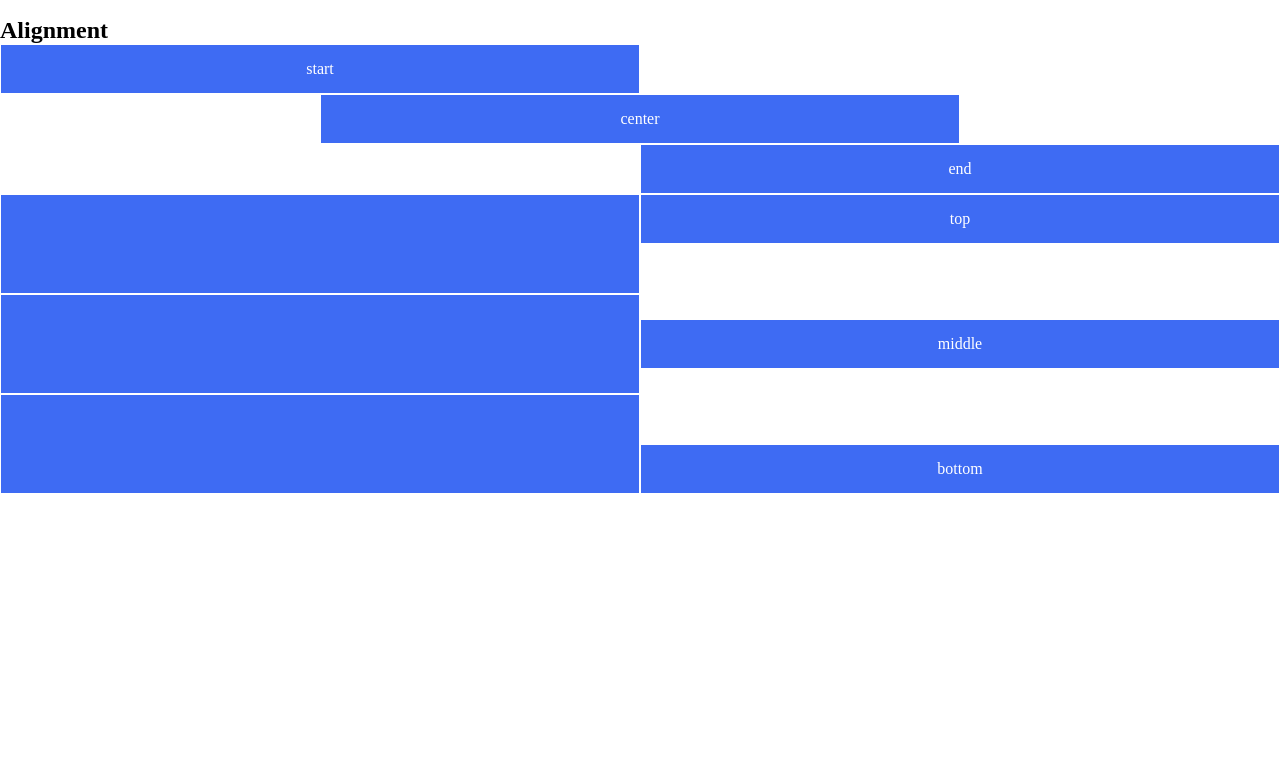
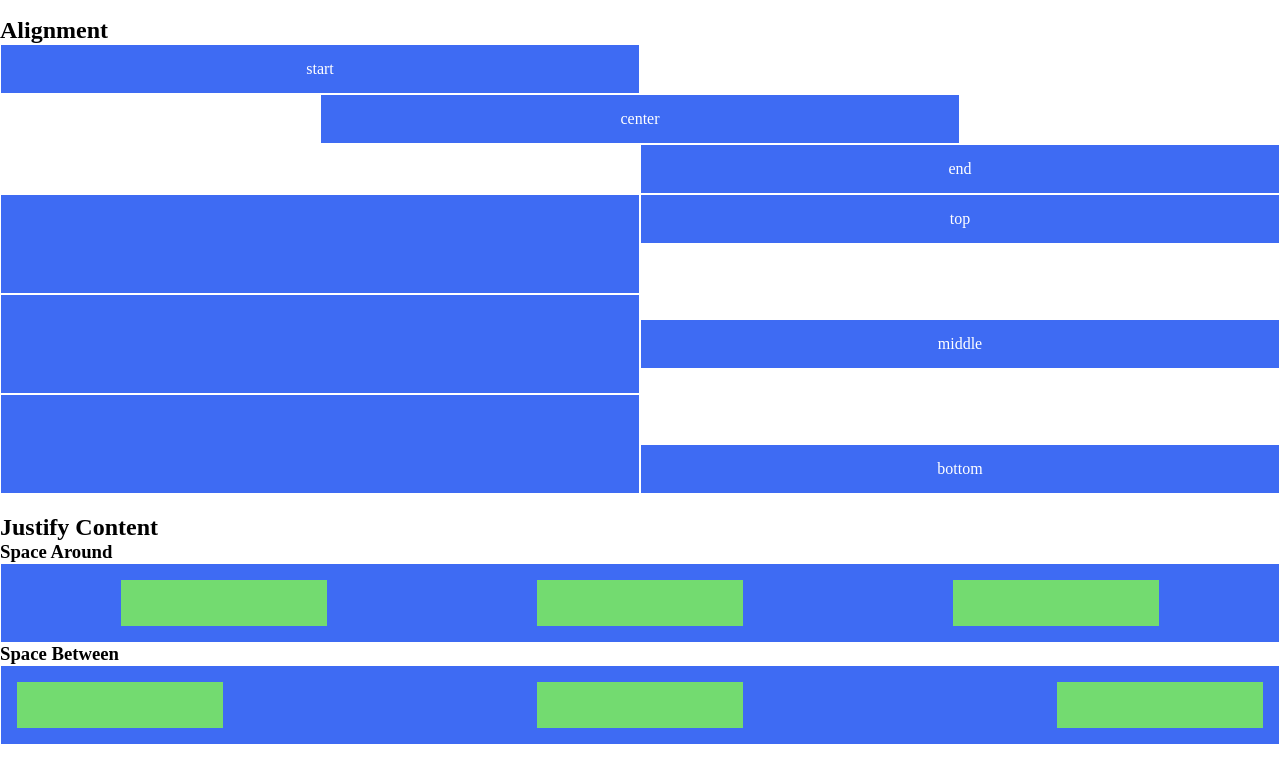
Before and after one commit to lorenzo-guerrini/html-css-12bool, a plain HTML site: page index.html in a window 1280 px wide. Shown: the part 1454-2219 px from the top of the page. Before the commit the page ends 1948 px from the top, so only its background shows below. Drawn offline with Linux system fonts and the light colour scheme.

Commit message:
fine esercizio senza bonus

```diff
--- a/index.html
+++ b/index.html
@@ -165,5 +165,35 @@
             <div class="col-xs-6"><span>bottom</span></div>
         </div>
     </div>
+
+    <div class="space"></div>
+
+    <div class="container">
+        <h2>Justify Content</h2>
+
+        <h3>Space Around</h3>
+        <div class="row">
+            <div class="col-xs-12 has-child">
+                <div class="row around">
+                    <div class="col-xs-2"></div>
+                    <div class="col-xs-2"></div>
+                    <div class="col-xs-2"></div>
+                </div>
+            </div>
+        </div>
+
+        <h3>Space Between</h3>
+        <div class="row">
+            <div class="col-xs-12 has-child">
+                <div class="row between">
+                    <div class="col-xs-2"></div>
+                    <div class="col-xs-2"></div>
+                    <div class="col-xs-2"></div>
+                </div>
+            </div>
+        </div>
+    </div>
+
+    <div class="space"></div>
 </body>
 </html>
```
